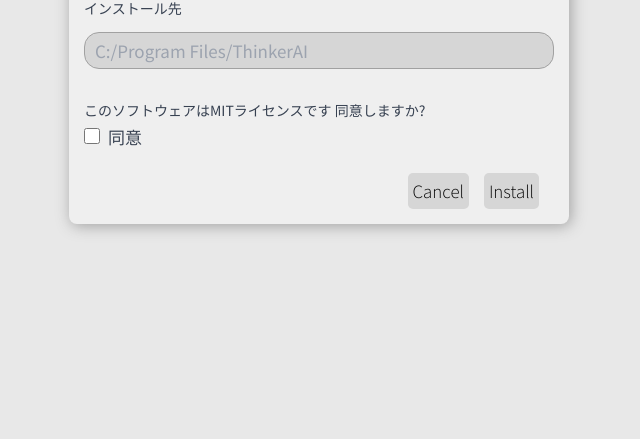
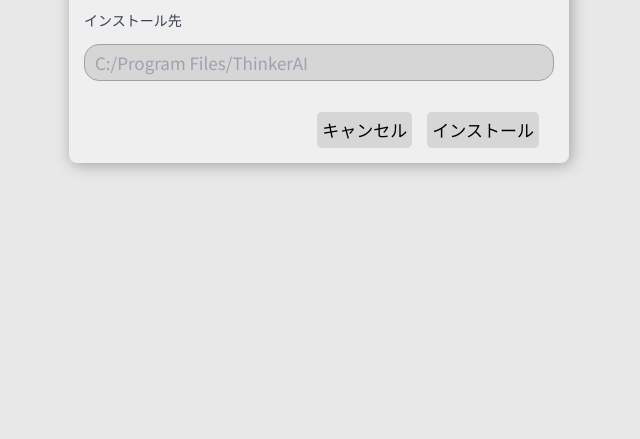
Before and after one commit to thinking-grp/thinkerAI-Installer, a plain HTML site: page web/index.html in a window 1280 px wide. Shown: the part 361-800 px from the top of the page, without its empty margins (321-961 px from the left). Drawn offline with nearby package versions, Linux system fonts and the light colour scheme.

Commit message:
🎨いろいろ消した

```diff
--- a/web/index.html
+++ b/web/index.html
@@ -14,6 +14,7 @@
             }
             label {
                 font-size: 17px;
+                font-weight: 200;
             }
             .shadow {
                 box-shadow: 2px 2px 15px #a1a1a1 !important;
@@ -42,6 +43,7 @@
                 color: #e8e8e8 !important;
                 padding: none;
                 margin: none;
+                font-weight: 200;
             }
             .file_path:focus {
                 outline: none;
@@ -75,9 +77,6 @@
             <div class="flex justify-center mb-4">
                 <img src="logo.png" alt="ThinkerAI Logo" class="h-16" />
             </div>
-            <h1 class="text-2xl font-bold text-gray-800 mb-4">
-                ThinkerAI Installer
-            </h1>
 
             <div class="mb-4">
                 <label class="block text-sm font-medium text-gray-700 mb-1">
@@ -90,23 +89,9 @@
                 />
             </div>
 
-            <div class="mb-6">
-                <label class="block text-sm font-medium text-gray-700 mb-1">
-                    このソフトウェアはMITライセンスです 同意しますか?
-                </label>
-                <div class="flex items-center mb-2">
-                    <input
-                        type="checkbox"
-                        id="core"
-                        class="h-4 w-4 text-blue-600 border-gray-300 rounded"
-                    />
-                    <label for="core" class="ml-2 text-gray-700">同意</label>
-                </div>
-            </div>
-
             <div class="flex justify-end">
-                <button class="cancel">Cancel</button>
-                <button class="install">Install</button>
+                <button class="cancel">キャンセル</button>
+                <button class="install">インストール</button>
             </div>
         </div>
     </body>
```
